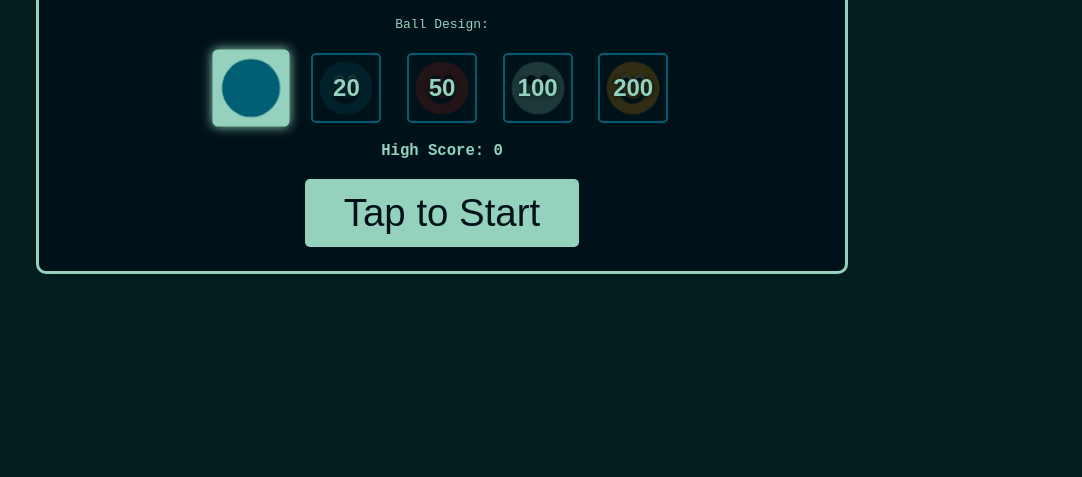
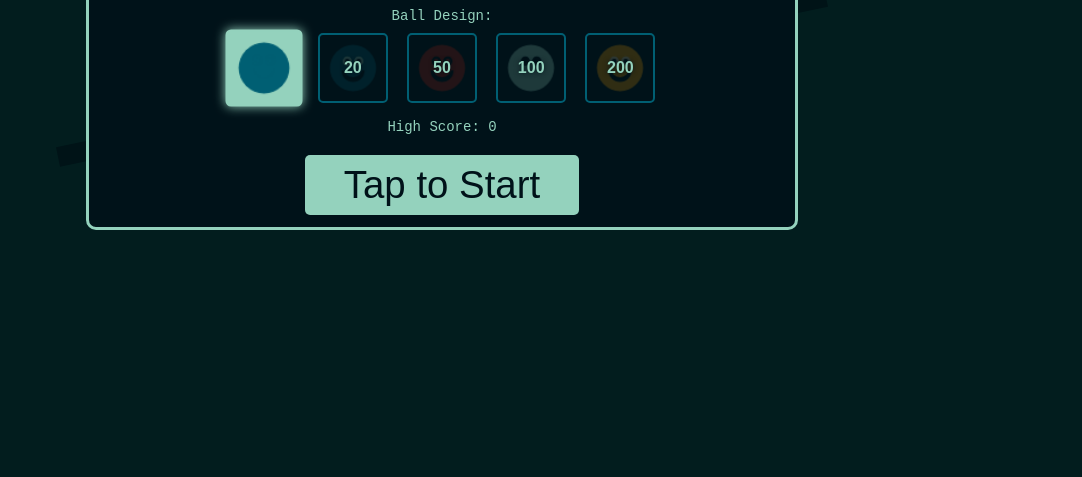
Before and after one commit to RebuiId/Ballancier, a plain HTML site: page index.html in a window 1280 px wide. Shown: the part 323-800 px from the top of the page, without its empty margins (198-1280 px from the left). Drawn offline with Linux system fonts and the light colour scheme.

Commit message:
fixed overlay size

```diff
--- a/css/style.css
+++ b/css/style.css
@@ -11,49 +11,179 @@ canvas {
 	display: block;
 }
 
-/* NEW OVERLAY STYLING */
+/* --- CORE OVERLAY STYLES (Full Screen, Centered) --- */
 #overlay {
     position: fixed;
-    top: 0;
-    left: 0;
+    top: 0; left: 0;
     width: 100%;
     height: 100%;
-    background-color: rgba(0, 0, 0, 0.8); /* Dark semi-transparent background */
-    color: #669bcc; /* Light text color for contrast */
-    display: none; /* Hidden by default */
+    background-color: rgba(0, 0, 0, 0.8);
+    color: #94d2bd; /* Pale text color */
+    display: flex;
     flex-direction: column;
     justify-content: center;
     align-items: center;
-    text-align: center;
-    padding: 20px;
-    box-sizing: border-box;
-    z-index: 10; /* Ensure it's above the canvas */
+    z-index: 100 !important;
+    overflow: hidden; /* Ensure the whole overlay is scroll-free */
 }
 
-#overlay h1 {
-    font-size: 3em;
-    margin-bottom: 0.2em;
-    color: #669bcc; /* Red color for emphasis */
+#overlay-content {
+    /* CRITICAL: Use flex column to manage vertical spacing and prevent overflow */
+    display: flex;
+    flex-direction: column;
+    /* FIX: Use gap for reliable vertical spacing instead of explicit margins */
+    gap: 1vh;
+    /* Remove justify-content to let content stack naturally */
+
+    text-align: center;
+
+    /* Minimal padding */
+    padding: 1.5vh 2vw;
+    background: #001219; /* Dark background for the card */
+    border: 3px solid #94d2bd;
+    border-radius: 10px;
+
+    /* CRITICAL: Limit height and prevent scrolling */
+    max-width: 90%;
+    /* Allowing content to determine height within max-height */
+    max-height: 95vh;
+    height: auto;
+    overflow-y: hidden;
+
+    box-sizing: border-box;
 }
 
-#overlay p {
-    font-size: 1.2em;
-    margin-bottom: 1em;
+/* --- TEXT SCALING FIXES (Uses VW for scaling) --- */
+#overlay-title {
+    /* Smaller font, scales with viewport width */
+    font-size: 3.5vw;
+    min-font-size: 18px;
+    /* REMOVED: margin-top/bottom - now uses gap */
+    margin: 0;
+}
+#overlay-message, #score-display, #design-selector-container label {
+    /* Even smaller font, scales with viewport width */
+    font-size: 1.8vw;
+    min-font-size: 10px;
+    /* REMOVED: margin-top/bottom - now uses gap */
+    margin: 0;
 }
 
-#score-display {
-    font-size: 1.5em;
-    margin-bottom: 2em;
-    font-weight: bold;
+/* --- START BUTTON CENTERING FIX & SCALING --- */
+#start-button {
+    display: block;
+    /* Reduced margin-top (gap handles other spacing) */
+    margin: 1vh auto 0 auto;
+    padding: 1vh 3vw;
+    font-size: 3vw;
+    min-font-size: 16px;
+    background-color: #94d2bd;
+    color: #001219;
+    border: none;
+    border-radius: 5px;
+    cursor: pointer;
+    transition: background-color 0.2s;
+}
+#start-button:hover {
+    background-color: #94d2bd;
 }
 
-#start-button {
-    padding: 15px 30px;
-    font-size: 1.5em;
-    background-color: #003049; /* Dark blue */
-    color: #669bcc; /* Cream white */
-    border: 3px solid #669bcc; /* Red border */
+/* --- DESIGN BUTTON STYLES & SCALING --- */
+#design-selector-container {
+    /* REMOVED: margin-top/bottom - now uses gap */
+    margin: 0;
+}
+#design-container {
+    display: flex;
+    gap: 1.5vw;
+    /* Minimal vertical margin on the container to separate from label/score */
+    margin: 0.5vh 0;
+    flex-wrap: wrap;
+    justify-content: center;
+}
+.design-button {
+    /* Scale button dimensions with viewport, but cap at 50px for smaller devices */
+    width: 10vw;
+    height: 10vw;
+    max-width: 50px;
+    max-height: 50px;
+    padding: 0;
+
+    border: 2px solid #005f73;
+    background-color: #94d2bd;
+    cursor: pointer;
     border-radius: 5px;
-    cursor: pointer;
-    transition: background-color 0.3s;
+    transition: all 0.1s;
+
+    display: flex;
+    align-items: center;
+    justify-content: center;
+    position: relative;
 }
+.design-button.selected {
+    border-color: #94d2bd;
+    background-color: #94d2bd;
+    box-shadow: 0 0 10px #94d2bd;
+    transform: scale(1.1);
+}
+.design-button:hover:not(.selected):not(.locked) {
+     background-color: #94d2bd;
+}
+
+/* --- LOCKED BUTTON STYLES --- */
+.design-button.locked {
+    opacity: 1;
+    cursor: not-allowed;
+    position: relative;
+    background-color: #001219;
+}
+.design-button.locked:hover {
+     transform: none;
+     box-shadow: none;
+}
+.design-button.locked::before {
+    content: attr(data-unlock-score);
+    position: absolute;
+    top: 50%;
+    left: 50%;
+    transform: translate(-50%, -50%);
+    color: #94d2bd;
+    font-weight: bold;
+    /* Small font size to fit */
+    font-size: 2vw;
+    z-index: 10;
+    text-shadow: 0 0 5px #001219;
+    line-height: 1;
+}
+
+/* Cap the size on larger screens */
+@media (min-width: 800px) {
+    .design-button {
+        max-width: 70px;
+        max-height: 70px;
+    }
+    .design-button.locked::before {
+        font-size: 16px;
+    }
+    #overlay-title {
+        font-size: 28px;
+    }
+    #overlay-message, #score-display, #design-selector-container label {
+        font-size: 14px;
+    }
+}
+
+.design-preview-canvas {
+    width: 100%;
+    height: 100%;
+    display: block;
+    position: absolute;
+    top: 0;
+    left: 0;
+    z-index: 1;
+}
+
+/* Dim the canvas when locked for contrast */
+.design-button.locked .design-preview-canvas {
+    opacity: 0.2;
+}
--- a/js/draw.mjs
+++ b/js/draw.mjs
@@ -141,7 +141,7 @@ export function drawBall(ctx, x, y, r, designId) {
 export function drawDesignPreview(ctx, designId) {
     // The canvas is assumed to be square (width == height)
     const size = ctx.canvas.width;
-    const r = size * 0.4; // Set radius to 40% of canvas size
+    const r = size * 0.35; // Set radius to 40% of canvas size
     const centerX = size / 2;
     const centerY = size / 2;
 
--- a/js/overlay.mjs
+++ b/js/overlay.mjs
@@ -22,150 +22,7 @@ export function OverlayManager(cnv) {
         overlay = document.createElement('div');
         overlay.id = 'overlay';
 
-        // Inject basic styles for the design buttons AND core overlay centering
-        const style = document.createElement('style');
-        style.innerHTML = `
-            /* --- CORE OVERLAY CENTERING STYLES --- */
-            #overlay {
-                position: fixed;
-                top: 0; left: 0;
-                width: 100%;
-                height: 100%;
-                background-color: rgba(0, 0, 0, 0.8);
-                color: #94d2bd; /* Pale text color */
-                display: flex;
-                flex-direction: column;
-                justify-content: center;
-                align-items: center;
-                z-index: 100 !important; /* CRITICAL: Ensure overlay always has high Z-index */
-            }
-
-            #overlay-content {
-                text-align: center;
-                padding: 3vh 3vw; /* SCALING FIX: Use viewport units for padding */
-                background: #001219; /* Dark background for the card */
-                border: 3px solid #94d2bd;
-                border-radius: 10px;
-                max-width: 90%;
-                max-height: 90%; /* SCALING FIX: Limit height */
-                overflow-y: auto; /* SCALING FIX: Allow scrolling if content is too tall */
-            }
-
-            /* --- TEXT SCALING FIXES --- */
-            #overlay-title {
-                font-size: 5vw; /* SCALING FIX: Scale title with viewport width */
-                min-font-size: 24px;
-                margin-bottom: 0.5em;
-            }
-            #overlay-message, #score-display {
-                font-size: 2.5vw; /* SCALING FIX: Scale message and score text */
-                min-font-size: 14px;
-            }
-
-            /* --- START BUTTON CENTERING FIX & SCALING --- */
-            #start-button {
-                display: block; /* Treat as a block element */
-                margin: 2vh auto 0 auto; /* SCALING FIX: Use vh for vertical margin */
-                padding: 1.5vh 3vw; /* SCALING FIX: Scale padding */
-                font-size: 3vw; /* SCALING FIX: Scale font size */
-                min-font-size: 16px;
-                background-color: #94d2bd;
-                color: #001219;
-                border: none;
-                border-radius: 5px;
-                cursor: pointer;
-                transition: background-color 0.2s;
-            }
-            #start-button:hover {
-                background-color: #94d2bd;
-            }
-
-            /* --- DESIGN BUTTON STYLES & SCALING --- */
-            #design-container {
-                display: flex;
-                gap: 2vw; /* SCALING FIX: Scale gap between buttons */
-                margin: 2vh 0; /* SCALING FIX: Scale vertical margin */
-                flex-wrap: wrap;
-                justify-content: center;
-            }
-            .design-button {
-                /* SCALING FIX: Scale button dimensions with viewport, but cap at 70px */
-                width: 10vw;
-                height: 10vw;
-                max-width: 70px;
-                max-height: 70px;
-                padding: 0;
-
-                border: 2px solid #005f73; /* Dark accent border */
-                background-color: #94d2bd; /* Pale background */
-                cursor: pointer;
-                border-radius: 5px;
-                transition: all 0.1s;
-
-                display: flex;
-                align-items: center;
-                justify-content: center;
-                position: relative; /* Crucial for z-index layering */
-            }
-            .design-button.selected {
-                border-color: #94d2bd; /* Vivid Orange highlight */
-                background-color: #94d2bd; /* Dark Teal background for selection */
-                box-shadow: 0 0 10px #94d2bd;
-                transform: scale(1.1);
-            }
-            .design-button:hover:not(.selected):not(.locked) {
-                 background-color: #94d2bd; /* Pale Teal hover */
-            }
-
-            /* --- LOCKED BUTTON STYLES (NEW) --- */
-            .design-button.locked {
-                opacity: 1;
-                cursor: not-allowed;
-                position: relative;
-                background-color: #001219;
-            }
-            .design-button.locked:hover {
-                 transform: none;
-                 box-shadow: none;
-            }
-            .design-button.locked::before {
-                content: attr(data-unlock-score); /* Display score from data attribute */
-                position: absolute;
-                top: 50%;
-                left: 50%;
-                transform: translate(-50%, -50%);
-                color: #94d2bd; /* Bright orange text */
-                font-weight: bold;
-                font-size: 3vw; /* Scales well on small/medium screens */
-                z-index: 10;
-                text-shadow: 0 0 5px #001219;
-                line-height: 1; /* Explicitly set line height */
-            }
-
-            /* FIX: Cap the font size on larger screens (e.g., 800px and up) to prevent it from getting too large */
-            @media (min-width: 800px) {
-                .design-button.locked::before {
-                    font-size: 24px; /* Cap font size at a fixed size that fits well within the 70px button */
-                }
-            }
-
-            .design-preview-canvas {
-                width: 100%;
-                height: 100%;
-                display: block;
-                position: absolute;
-                top: 0;
-                left: 0;
-                z-index: 1;
-            }
-
-            /* --- CRITICAL FIX: Dim the canvas when locked for contrast --- */
-            .design-button.locked .design-preview-canvas {
-                opacity: 0.2;
-            }
-        `;
-        document.head.appendChild(style);
-
+        // NOTE: All styling has been moved to style.css for better organization and performance.
 
         overlay.innerHTML = `
             <div id="overlay-content">
@@ -244,8 +101,6 @@ export function OverlayManager(cnv) {
                     designChangeCallback(newDesignId);
                 }
             });
-
-            // Add a touchend listener for mobile compatibility (REMOVED: The button only uses 'click' in the original version)
 
             designContainer.appendChild(button);
             designButtons.push(button);
@@ -333,16 +188,13 @@ export function OverlayManager(cnv) {
         // Initial display of the menu overlay
         showOverlay('Ball Runner', 'Instructions: Touch left/right half to rotate. Touch with two fingers to jump.', undefined, initialHighScore);
 
-        // --- Reverted Start Button Listener to only use click ---
         const startGame = () => {
             setGameState('playing');
             resetGameCallback();
         }
 
-        // 1. Desktop/Mouse Compatibility (Original only had click)
+        // Desktop/Mouse Compatibility
         startButton.addEventListener('click', startGame);
-
-        // REMOVED: Mobile/Touch Compatibility listener (touchend)
     };
 
     /**
--- a/main.mjs
+++ b/main.mjs
@@ -104,7 +104,7 @@ window.onload = () => {
         cnv.height = window.innerHeight;
         // NEW: Calculate the scale factor based on height
         scaleFactor = cnv.height / SCALE_FACTOR_REF_HEIGHT;
-        r = Math.max(20, cnv.height / 18);
+        r = Math.max(15, cnv.height / 18);
         // Arrow size is r * 0.5
         arrowSize = r * 0.5;
         updateLayout();
```
